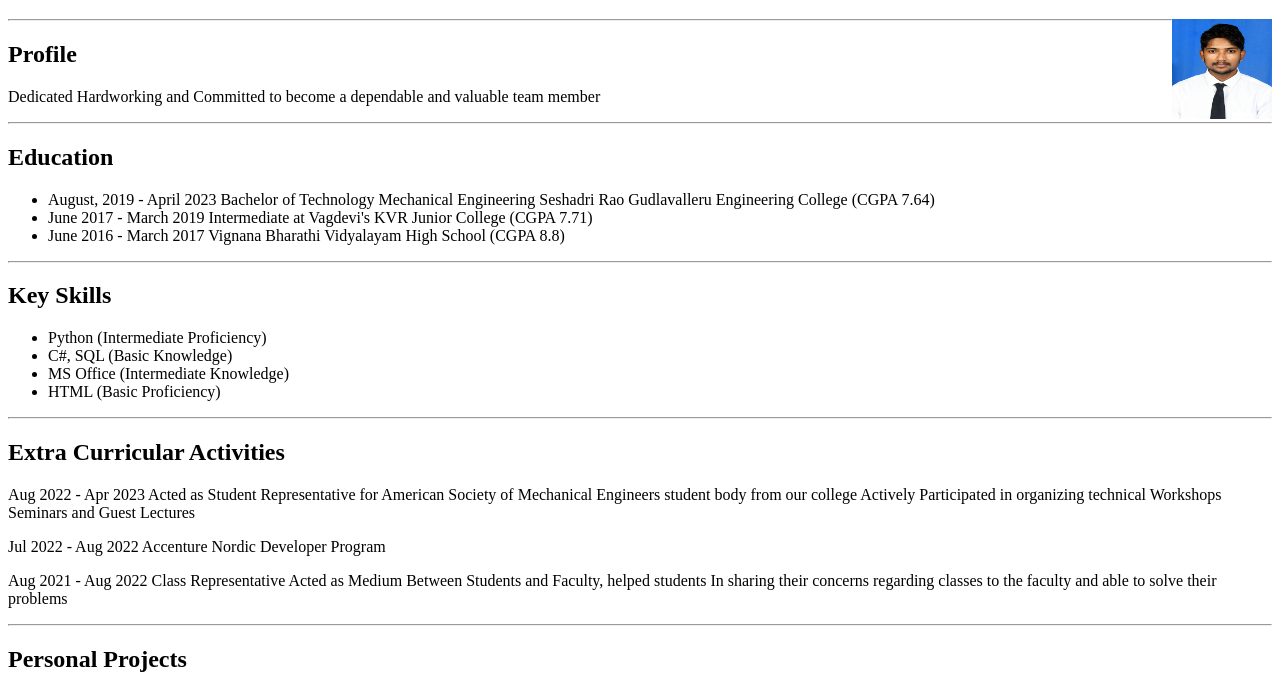
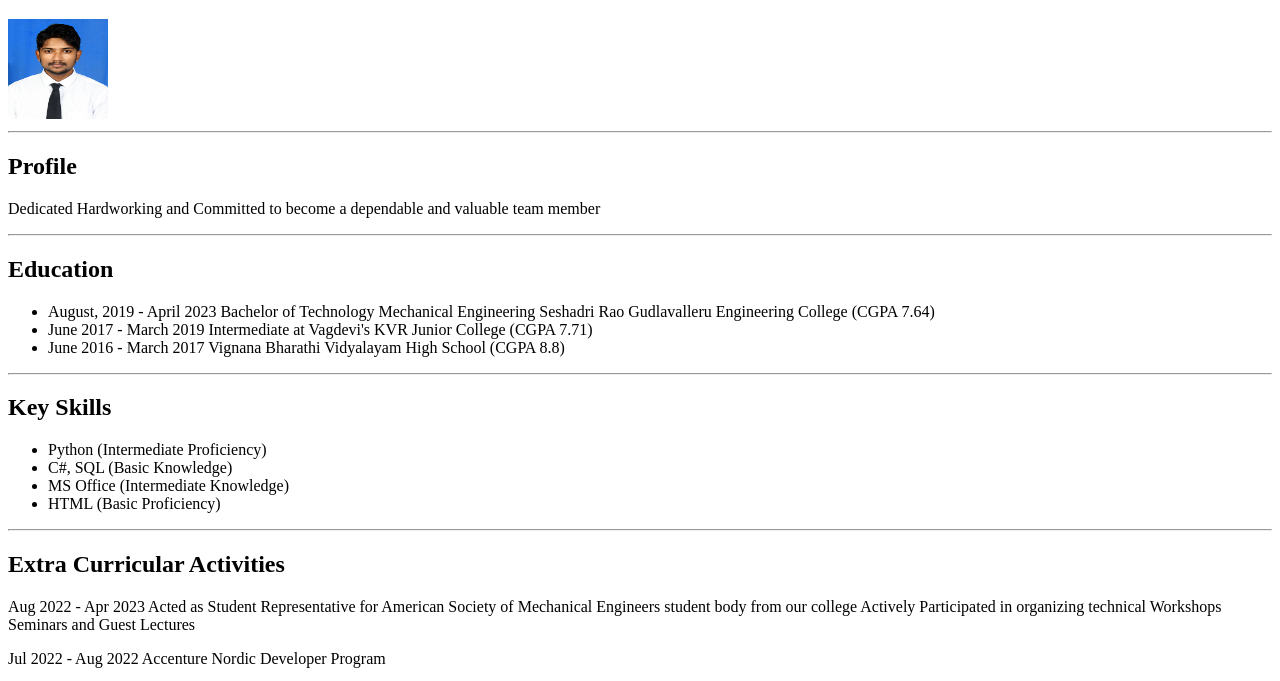
Before and after one commit to Saisurya302/html-OnlineResume, a plain HTML site: page index.html in a window 1280 px wide. Shown: the part 61-742 px from the top of the page. Drawn offline with Linux system fonts and the light colour scheme.

Commit message:
index.html

```diff
--- a/index.html
+++ b/index.html
@@ -4,15 +4,10 @@
     <meta charset="UTF-8">
     <meta name="viewport" content="width=device-width, initial-scale=1.0">
     <title>Online Resume</title>
-    <style>
-        .right-corner {
-          float: right;
-        }
-    </style>
 </head>
 <body>
     <h1>Sai Surya Dubasi</h1>
-    <img   src="./DSC_8496.JPG" width="100" height="100" alt="Image Description" class="right-corner"/>
+    <img   src="./DSC_8496.JPG" width="100" height="100" alt="Image Description"/>
     <hr/>
     <h2>Profile</h2>
     <p>Dedicated Hardworking and Committed to become a
```
